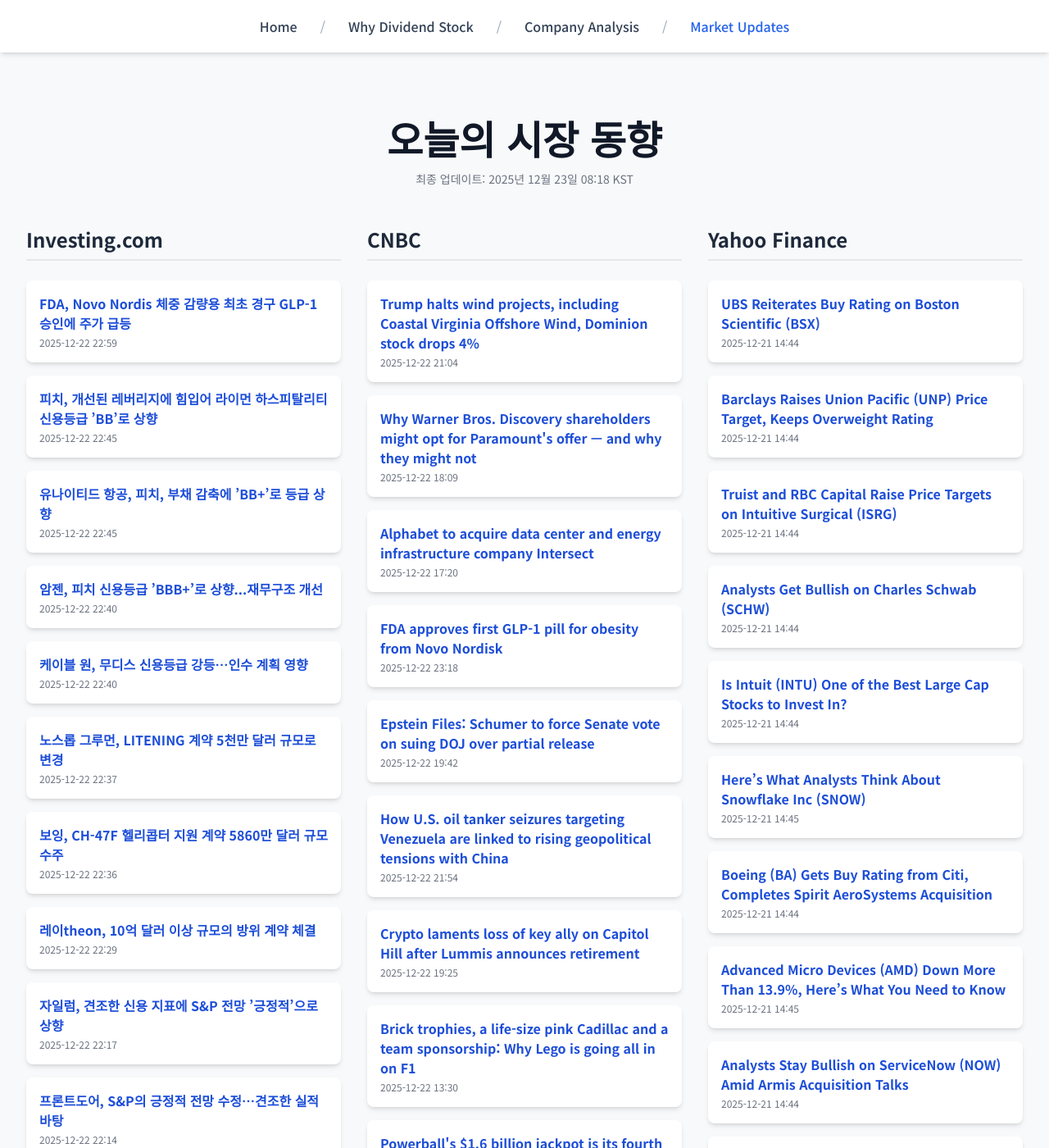
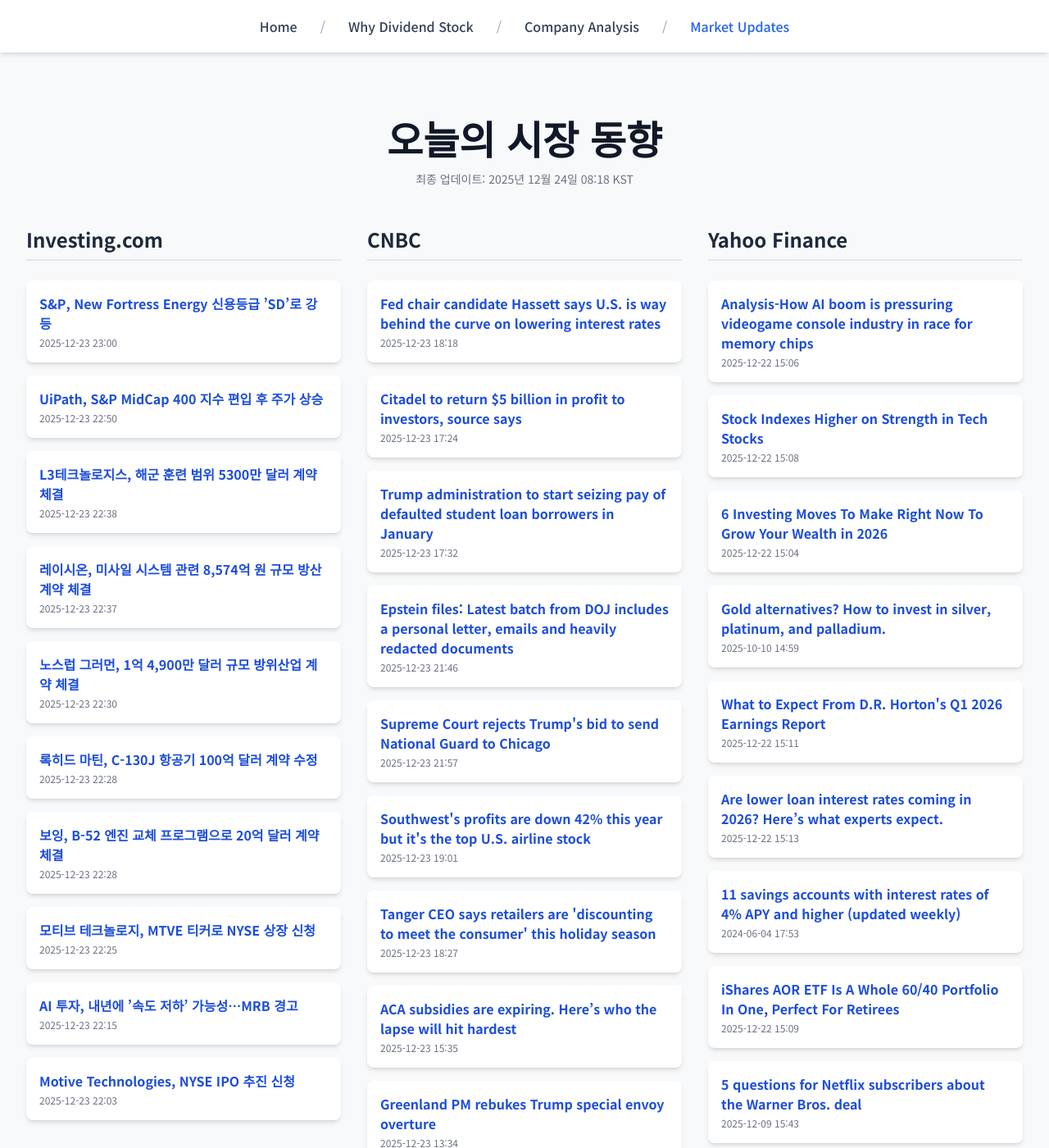
Before and after one commit to Kay-Hwang/my-company-analysis, a Jekyll site: the page built from market-updates.html, in a window 1280 px wide and 1400 px high. Shown: the whole window at 82% size. Built offline with Jekyll 4.4.1, drawn with Linux system fonts in a browser that asks for light colours; nearby versions of some CDN libraries; a script that is not in the unit is left out; some of the changed text lies outside the part shown.

Commit message:
Update daily data

```diff
--- a/_data/latest_data.json
+++ b/_data/latest_data.json
@@ -1,190 +1,190 @@
 {
-  "lastUpdated": "2025년 12월 23일 08:18 KST",
+  "lastUpdated": "2025년 12월 24일 08:18 KST",
   "news": {
     "investing": [
       {
-        "title": "FDA, Novo Nordis 체중 감량용 최초 경구 GLP-1 승인에 주가 급등",
-        "link": "https://kr.investing.com/news/stock-market-news/article-1764657",
-        "pubDate": "2025-12-22 22:59:39",
-        "summary": "FDA, Novo Nordis 체중 감량용 최초 경구 GLP-1 승인에 주가 급등"
+        "title": "S&P, New Fortress Energy 신용등급 ’SD’로 강등",
+        "link": "https://kr.investing.com/news/stock-market-news/article-93CH-1765999",
+        "pubDate": "2025-12-23 23:00:46",
+        "summary": "S&P, New Fortress Energy 신용등급 ’SD’로 강등"
       },
       {
-        "title": "피치, 개선된 레버리지에 힘입어 라이먼 하스피탈리티 신용등급 ’BB’로 상향",
-        "link": "https://kr.investing.com/news/stock-market-news/article-93CH-1764646",
-        "pubDate": "2025-12-22 22:45:47",
-        "summary": "피치, 개선된 레버리지에 힘입어 라이먼 하스피탈리티 신용등급 ’BB’로 상향"
+        "title": "UiPath, S&P MidCap 400 지수 편입 후 주가 상승",
+        "link": "https://kr.investing.com/news/stock-market-news/article-93CH-1765994",
+        "pubDate": "2025-12-23 22:50:29",
+        "summary": "UiPath, S&P MidCap 400 지수 편입 후 주가 상승"
       },
       {
-        "title": "유나이티드 항공, 피치, 부채 감축에 ’BB+’로 등급 상향",
-        "link": "https://kr.investing.com/news/stock-market-news/article-93CH-1764644",
-        "pubDate": "2025-12-22 22:45:19",
-        "summary": "유나이티드 항공, 피치, 부채 감축에 ’BB+’로 등급 상향"
+        "title": "L3테크놀로지스, 해군 훈련 범위 5300만 달러 계약 체결",
+        "link": "https://kr.investing.com/news/stock-market-news/article-93CH-1765968",
+        "pubDate": "2025-12-23 22:38:07",
+        "summary": "L3테크놀로지스, 해군 훈련 범위 5300만 달러 계약 체결"
       },
       {
-        "title": "암젠, 피치 신용등급 ’BBB+’로 상향...재무구조 개선",
-        "link": "https://kr.investing.com/news/stock-market-news/article-93CH-1764639",
-        "pubDate": "2025-12-22 22:40:58",
-        "summary": "암젠, 피치 신용등급 ’BBB+’로 상향...재무구조 개선"
+        "title": "레이시온, 미사일 시스템 관련 8,574억 원 규모 방산 계약 체결",
+        "link": "https://kr.investing.com/news/stock-market-news/article-93CH-1765966",
+        "pubDate": "2025-12-23 22:37:16",
+        "summary": "레이시온, 미사일 시스템 관련 8,574억 원 규모 방산 계약 체결"
       },
       {
-        "title": "케이블 원, 무디스 신용등급 강등…인수 계획 영향",
-        "link": "https://kr.investing.com/news/stock-market-news/article-93CH-1764633",
-        "pubDate": "2025-12-22 22:40:39",
-        "summary": "케이블 원, 무디스 신용등급 강등…인수 계획 영향"
+        "title": "노스럽 그러먼, 1억 4,900만 달러 규모 방위산업 계약 체결",
+        "link": "https://kr.investing.com/news/stock-market-news/article-93CH-1765962",
+        "pubDate": "2025-12-23 22:30:43",
+        "summary": "노스럽 그러먼, 1억 4,900만 달러 규모 방위산업 계약 체결"
       },
       {
-        "title": "노스롭 그루먼, LITENING 계약 5천만 달러 규모로 변경",
-        "link": "https://kr.investing.com/news/stock-market-news/article-93CH-1764629",
-        "pubDate": "2025-12-22 22:37:04",
-        "summary": "노스롭 그루먼, LITENING 계약 5천만 달러 규모로 변경"
+        "title": "록히드 마틴, C-130J 항공기 100억 달러 계약 수정",
+        "link": "https://kr.investing.com/news/stock-market-news/article-93CH-1765960",
+        "pubDate": "2025-12-23 22:28:27",
+        "summary": "록히드 마틴, C-130J 항공기 100억 달러 계약 수정"
       },
       {
-        "title": "보잉, CH-47F 헬리콥터 지원 계약 5860만 달러 규모 수주",
-        "link": "https://kr.investing.com/news/stock-market-news/article-93CH-1764628",
-        "pubDate": "2025-12-22 22:36:57",
-        "summary": "보잉, CH-47F 헬리콥터 지원 계약 5860만 달러 규모 수주"
+        "title": "보잉, B-52 엔진 교체 프로그램으로 20억 달러 계약 체결",
+        "link": "https://kr.investing.com/news/stock-market-news/article-93CH-1765959",
+        "pubDate": "2025-12-23 22:28:27",
+        "summary": "보잉, B-52 엔진 교체 프로그램으로 20억 달러 계약 체결"
       },
       {
-        "title": "레이theon, 10억 달러 이상 규모의 방위 계약 체결",
-        "link": "https://kr.investing.com/news/stock-market-news/article-93CH-1764617",
-        "pubDate": "2025-12-22 22:29:05",
-        "summary": "레이theon, 10억 달러 이상 규모의 방위 계약 체결"
+        "title": "모티브 테크놀로지, MTVE 티커로 NYSE 상장 신청",
+        "link": "https://kr.investing.com/news/stock-market-news/article-93CH-1765957",
+        "pubDate": "2025-12-23 22:25:39",
+        "summary": "모티브 테크놀로지, MTVE 티커로 NYSE 상장 신청"
       },
       {
-        "title": "자일럼, 견조한 신용 지표에 S&P 전망 ’긍정적’으로 상향",
-        "link": "https://kr.investing.com/news/stock-market-news/article-93CH-1764607",
-        "pubDate": "2025-12-22 22:17:34",
-        "summary": "자일럼, 견조한 신용 지표에 S&P 전망 ’긍정적’으로 상향"
+        "title": "AI 투자, 내년에 ’속도 저하’ 가능성…MRB 경고",
+        "link": "https://kr.investing.com/news/stock-market-news/article-1765943",
+        "pubDate": "2025-12-23 22:15:16",
+        "summary": "AI 투자, 내년에 ’속도 저하’ 가능성…MRB 경고"
       },
       {
-        "title": "프론트도어, S&P의 긍정적 전망 수정…견조한 실적 바탕",
-        "link": "https://kr.investing.com/news/stock-market-news/article-93CH-1764603",
-        "pubDate": "2025-12-22 22:14:41",
-        "summary": "프론트도어, S&P의 긍정적 전망 수정…견조한 실적 바탕"
+        "title": "Motive Technologies, NYSE IPO 추진 신청",
+        "link": "https://kr.investing.com/news/stock-market-news/article-432SI-1765924",
+        "pubDate": "2025-12-23 22:03:04",
+        "summary": "Motive Technologies, NYSE IPO 추진 신청"
       }
     ],
     "cnbc": [
       {
-        "title": "Trump halts wind projects, including Coastal Virginia Offshore Wind, Dominion stock drops 4%",
-        "link": "https://www.cnbc.com/2025/12/22/trump-offshore-wind-cvow-dominion.html",
-        "pubDate": "Mon, 22 Dec 2025 21:04:01 GMT",
-        "summary": "Interior Secretary Doug Burgum said the administration paused the projects due to national security concerns identified by the Pentagon."
+        "title": "Fed chair candidate Hassett says U.S. is way behind the curve on lowering interest rates",
+        "link": "https://www.cnbc.com/2025/12/23/fed-chair-candidate-hassett-says-us-behind-the-curve-on-lowering-rates.html",
+        "pubDate": "Tue, 23 Dec 2025 18:18:26 GMT",
+        "summary": "Hassett said the artificial intelligence boom is boosting economic growth while simultaneously putting downward pressure on inflation."
       },
       {
-        "title": "Why Warner Bros. Discovery shareholders might opt for Paramount's offer — and why they might not",
-        "link": "https://www.cnbc.com/2025/12/22/paramount-wbd-tender-offer-arguments.html",
-        "pubDate": "Mon, 22 Dec 2025 18:09:08 GMT",
-        "summary": "WBD shareholders must weigh pros and cons of tendering their shares to Paramount for $30 per share. CNBC lays out the arguments on both sides."
+        "title": "Citadel to return $5 billion in profit to investors, source says",
+        "link": "https://www.cnbc.com/2025/12/23/citadel-to-return-5-billion-in-profit-to-investors-source-says.html",
+        "pubDate": "Tue, 23 Dec 2025 17:24:25 GMT",
+        "summary": "The firm's flagship multistrategy fund, known as Wellington, gained 9.3% in the year through last week, the person said."
       },
       {
-        "title": "Alphabet to acquire data center and energy infrastructure company Intersect",
-        "link": "https://www.cnbc.com/2025/12/22/alphabet-to-acquire-intersect.html",
-        "pubDate": "Mon, 22 Dec 2025 17:20:36 GMT",
-        "summary": "Alphabet said the acquisition will help bring more data center and generation capacity online faster."
+        "title": "Trump administration to start seizing pay of defaulted student loan borrowers in January",
+        "link": "https://www.cnbc.com/2025/12/23/student-loan-borrowers-wage-garnishment.html",
+        "pubDate": "Tue, 23 Dec 2025 17:32:13 GMT",
+        "summary": "The Trump administration will start garnishing the wages of student loan borrowers in default in early January."
       },
       {
-        "title": "FDA approves first GLP-1 pill for obesity from Novo Nordisk",
-        "link": "https://www.cnbc.com/2025/12/22/fda-approves-first-glp-1-pill-for-obesity-from-novo-nordisk.html",
-        "pubDate": "Mon, 22 Dec 2025 23:18:00 GMT",
-        "summary": "The approval gives Novo Nordisk a head start over chief rival Eli Lilly, which is racing to launch its own obesity pill."
+        "title": "Epstein files: Latest batch from DOJ includes a personal letter, emails and heavily redacted documents",
+        "link": "https://www.cnbc.com/2025/12/23/epstein-files-doj-release-trump.html",
+        "pubDate": "Tue, 23 Dec 2025 21:46:01 GMT",
+        "summary": "The release comes amid intense scrutiny from congressional lawmakers and victims over the DOJ's handling of the Epstein files."
       },
       {
-        "title": "Epstein Files: Schumer to force Senate vote on suing DOJ over partial release",
-        "link": "https://www.cnbc.com/2025/12/22/epstein-files-doj-schumer-trump-democrats.html",
-        "pubDate": "Mon, 22 Dec 2025 19:42:15 GMT",
-        "summary": "President Donald Trump signed a law compelling the full release of the Jeffrey Epstein files. But the DOJ has released just a fraction."
+        "title": "Supreme Court rejects Trump's bid to send National Guard to Chicago",
+        "link": "https://www.cnbc.com/2025/12/23/supreme-court-trump-national-guard-chicago.html",
+        "pubDate": "Tue, 23 Dec 2025 21:57:17 GMT",
+        "summary": "In an unsigned decision released on Tuesday, the court said Trump lacked the authority to federalize troops in Chicago."
       },
       {
-        "title": "How U.S. oil tanker seizures targeting Venezuela are linked to rising geopolitical tensions with China",
-        "link": "https://www.cnbc.com/2025/12/22/tanker-seizures-venezuela-oil-china.html",
-        "pubDate": "Mon, 22 Dec 2025 21:54:46 GMT",
-        "summary": "U.S. seizures of vessels carrying Venezuelan oil may become a bigger strategic pressure point in the geopolitical battle with China, a major buyer of the crude."
+        "title": "Southwest's profits are down 42% this year but it's the top U.S. airline stock",
+        "link": "https://www.cnbc.com/2025/12/23/southwest-luv-airline-stocks.html",
+        "pubDate": "Tue, 23 Dec 2025 19:01:55 GMT",
+        "summary": "Southwest's stock has gained nearly 24% so far this year, more than any other airline."
       },
       {
-        "title": "Crypto laments loss of key ally on Capitol Hill after Lummis announces retirement",
-        "link": "https://www.cnbc.com/2025/12/22/crypto-lummis-retirement-key-ally-capitol-hill.html",
-        "pubDate": "Mon, 22 Dec 2025 19:25:15 GMT",
-        "summary": "Sen. Cynthia Lummis’ retirement tees up a Republican primary in Wyoming, where the victor will be heavily favored in November."
+        "title": "Tanger CEO says retailers are 'discounting to meet the consumer' this holiday season",
+        "link": "https://www.cnbc.com/2025/12/23/tanger-ceo-stephen-yalof-holiday-shopping-consumer-spending-confidence.html",
+        "pubDate": "Tue, 23 Dec 2025 18:27:35 GMT",
+        "summary": "Tanger CEO Stephen Yalof says shoppers kept spending this holiday season as promotions and value offset weaker consumer confidence."
       },
       {
-        "title": "Brick trophies, a life-size pink Cadillac and a team sponsorship: Why Lego is going all in on F1",
-        "link": "https://www.cnbc.com/2025/12/22/lego-formula-1-partnership-fan-base.html",
-        "pubDate": "Mon, 22 Dec 2025 13:30:01 GMT",
-        "summary": "Lego and Formula 1 kicked off a multiyear partnership in 2025. Here's how that collaboration is providing value to the toy company and the racing organization."
-      },
-      {
-        "title": "Powerball's $1.6 billion jackpot is its fourth largest ever—here's the after-tax payout in every U.S. state",
-        "link": "https://www.cnbc.com/2025/12/22/powerball-jackpot-after-tax-payout-by-state.html",
-        "pubDate": "Mon, 22 Dec 2025 19:08:29 GMT",
-        "summary": "Powerball's jackpot has grown to the fourth largest ever in U.S. lottery history."
+        "title": "ACA subsidies are expiring. Here’s who the lapse will hit hardest",
+        "link": "https://www.cnbc.com/2025/12/23/expiring-aca-subsidies-most-affected.html",
+        "pubDate": "Tue, 23 Dec 2025 15:35:54 GMT",
+        "summary": "Early retirees, mid-income consumers, small business owners and residents of states won by President Trump are among those who'd be affected most."
       },
       {
         "title": "Greenland PM rebukes Trump special envoy overture",
         "link": "https://www.cnbc.com/2025/12/22/greenland-pm-rebukes-trump-special-envoy-overture.html",
-        "pubDate": "Mon, 22 Dec 2025 23:03:10 GMT",
-        "summary": "President Donald Trump on Sunday appointed Louisiana Governor Jeff Landry as a 'special envoy' to Greenland."
+        "pubDate": "Tue, 23 Dec 2025 13:34:17 GMT",
+        "summary": "President Donald Trump on Sunday appointed Louisiana Gov. Jeff Landry as a \"special envoy\" to Greenland."
+      },
+      {
+        "title": "U.S. pushes additional tariffs on Chinese chips to June 2027",
+        "link": "https://www.cnbc.com/2025/12/23/us-china-chip-tariffs.html",
+        "pubDate": "Tue, 23 Dec 2025 17:31:40 GMT",
+        "summary": "As part of an investigation that kicked off a year ago, the agency found that China is engaging in unfair trade practices in the industry."
       }
     ],
     "yahoo": [
       {
-        "title": "UBS Reiterates Buy Rating on Boston Scientific (BSX)",
-        "link": "https://finance.yahoo.com/news/ubs-reiterates-buy-rating-boston-144418696.html",
-        "pubDate": "2025-12-21T14:44:18Z",
-        "summary": "UBS Reiterates Buy Rating on Boston Scientific (BSX)"
+        "title": "Analysis-How AI boom is pressuring videogame console industry in race for memory chips",
+        "link": "https://finance.yahoo.com/news/analysis-ai-boom-pressuring-videogame-150608182.html",
+        "pubDate": "2025-12-22T15:06:08Z",
+        "summary": "Analysis-How AI boom is pressuring videogame console industry in race for memory chips"
       },
       {
-        "title": "Barclays Raises Union Pacific (UNP) Price Target, Keeps Overweight Rating",
-        "link": "https://finance.yahoo.com/news/barclays-raises-union-pacific-unp-144419285.html",
-        "pubDate": "2025-12-21T14:44:19Z",
-        "summary": "Barclays Raises Union Pacific (UNP) Price Target, Keeps Overweight Rating"
+        "title": "Stock Indexes Higher on Strength in Tech Stocks",
+        "link": "https://finance.yahoo.com/news/stock-indexes-higher-strength-tech-150812861.html",
+        "pubDate": "2025-12-22T15:08:12Z",
+        "summary": "Stock Indexes Higher on Strength in Tech Stocks"
       },
       {
-        "title": "Truist and RBC Capital Raise Price Targets on Intuitive Surgical (ISRG)",
-        "link": "https://finance.yahoo.com/news/truist-rbc-capital-raise-price-144423037.html",
-        "pubDate": "2025-12-21T14:44:23Z",
-        "summary": "Truist and RBC Capital Raise Price Targets on Intuitive Surgical (ISRG)"
+        "title": "6 Investing Moves To Make Right Now To Grow Your Wealth in 2026",
+        "link": "https://finance.yahoo.com/news/6-investing-moves-now-grow-150431175.html",
+        "pubDate": "2025-12-22T15:04:31Z",
+        "summary": "6 Investing Moves To Make Right Now To Grow Your Wealth in 2026"
       },
       {
-        "title": "Analysts Get Bullish on Charles Schwab (SCHW)",
-        "link": "https://finance.yahoo.com/news/analysts-bullish-charles-schwab-schw-144421518.html",
-        "pubDate": "2025-12-21T14:44:21Z",
-        "summary": "Analysts Get Bullish on Charles Schwab (SCHW)"
+        "title": "Gold alternatives? How to invest in silver, platinum, and palladium.",
+        "link": "https://finance.yahoo.com/personal-finance/investing/article/how-to-invest-in-silver-platinum-and-palladium-145904726.html",
+        "pubDate": "2025-10-10T14:59:04Z",
+        "summary": "Gold alternatives? How to invest in silver, platinum, and palladium."
       },
       {
-        "title": "Is Intuit (INTU) One of the Best Large Cap Stocks to Invest In?",
-        "link": "https://finance.yahoo.com/news/intuit-intu-one-best-large-144424613.html",
-        "pubDate": "2025-12-21T14:44:24Z",
-        "summary": "Is Intuit (INTU) One of the Best Large Cap Stocks to Invest In?"
+        "title": "What to Expect From D.R. Horton's Q1 2026 Earnings Report",
+        "link": "https://finance.yahoo.com/news/expect-d-r-hortons-q1-151131423.html",
+        "pubDate": "2025-12-22T15:11:31Z",
+        "summary": "What to Expect From D.R. Horton's Q1 2026 Earnings Report"
       },
       {
-        "title": "Here’s What Analysts Think About Snowflake Inc (SNOW)",
-        "link": "https://finance.yahoo.com/news/analysts-think-snowflake-inc-snow-144528224.html",
-        "pubDate": "2025-12-21T14:45:28Z",
-        "summary": "Here’s What Analysts Think About Snowflake Inc (SNOW)"
+        "title": "Are lower loan interest rates coming in 2026? Here’s what experts expect.",
+        "link": "https://finance.yahoo.com/personal-finance/personal-loans/article/loan-interest-rates-forecast-151312689.html",
+        "pubDate": "2025-12-22T15:13:12Z",
+        "summary": "Are lower loan interest rates coming in 2026? Here’s what experts expect."
       },
       {
-        "title": "Boeing (BA) Gets Buy Rating from Citi, Completes Spirit AeroSystems Acquisition",
-        "link": "https://finance.yahoo.com/news/boeing-ba-gets-buy-rating-144415699.html",
-        "pubDate": "2025-12-21T14:44:15Z",
-        "summary": "Boeing (BA) Gets Buy Rating from Citi, Completes Spirit AeroSystems Acquisition"
+        "title": "11 savings accounts with interest rates of 4% APY and higher (updated weekly)",
+        "link": "https://finance.yahoo.com/personal-finance/banking/article/4-percent-interest-savings-accounts-175301904.html",
+        "pubDate": "2024-06-04T17:53:01Z",
+        "summary": "11 savings accounts with interest rates of 4% APY and higher (updated weekly)"
       },
       {
-        "title": "Advanced Micro Devices (AMD) Down More Than 13.9%, Here’s What You Need to Know",
-        "link": "https://finance.yahoo.com/news/advanced-micro-devices-amd-down-144525898.html",
-        "pubDate": "2025-12-21T14:45:25Z",
-        "summary": "Advanced Micro Devices (AMD) Down More Than 13.9%, Here’s What You Need to Know"
+        "title": "iShares AOR ETF Is A Whole 60/40 Portfolio In One, Perfect For Retirees",
+        "link": "https://finance.yahoo.com/news/ishares-aor-etf-whole-60-150919508.html",
+        "pubDate": "2025-12-22T15:09:19Z",
+        "summary": "iShares AOR ETF Is A Whole 60/40 Portfolio In One, Perfect For Retirees"
       },
       {
-        "title": "Analysts Stay Bullish on ServiceNow (NOW) Amid Armis Acquisition Talks",
-        "link": "https://finance.yahoo.com/news/analysts-stay-bullish-servicenow-now-144416931.html",
-        "pubDate": "2025-12-21T14:44:16Z",
-        "summary": "Analysts Stay Bullish on ServiceNow (NOW) Amid Armis Acquisition Talks"
+        "title": "5 questions for Netflix subscribers about the Warner Bros. deal",
+        "link": "https://finance.yahoo.com/personal-finance/banking/article/5-questions-for-netflix-subscribers-about-the-warner-bros-deal-154301609.html",
+        "pubDate": "2025-12-09T15:43:01Z",
+        "summary": "5 questions for Netflix subscribers about the Warner Bros. deal"
       },
       {
-        "title": "Walt Disney (DIS) Invests $1 Billion in OpenAI Deal",
-        "link": "https://finance.yahoo.com/news/walt-disney-dis-invests-1-144413284.html",
-        "pubDate": "2025-12-21T14:44:13Z",
-        "summary": "Walt Disney (DIS) Invests $1 Billion in OpenAI Deal"
+        "title": "Argus Upgrades AES (AES) to Buy as Data Center Demand Grows",
+        "link": "https://finance.yahoo.com/news/argus-upgrades-aes-aes-buy-145347089.html",
+        "pubDate": "2025-12-22T14:53:47Z",
+        "summary": "Argus Upgrades AES (AES) to Buy as Data Center Demand Grows"
       }
     ]
   }
```
